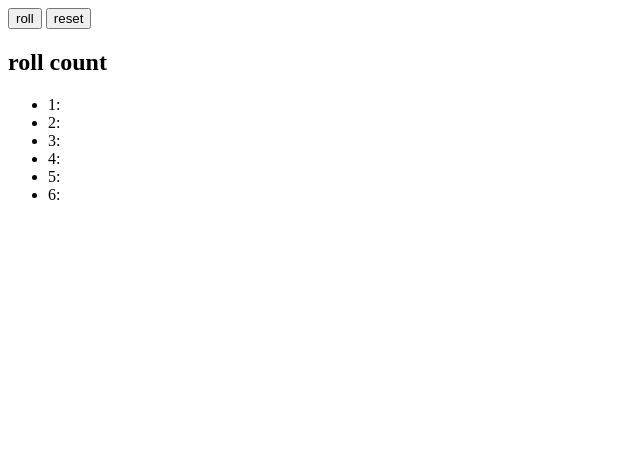
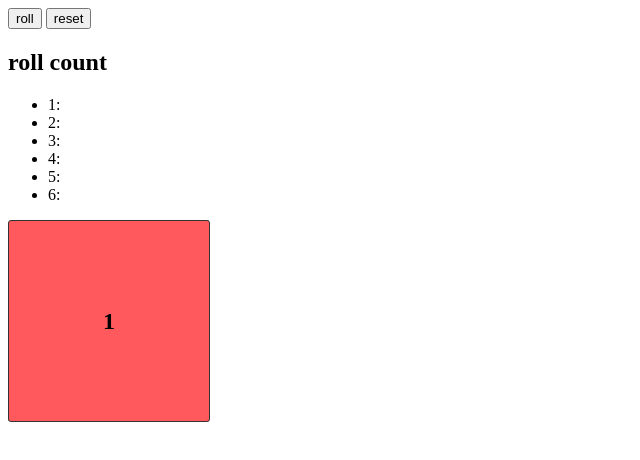
Before and after one commit to iamtraviscole/diceymcdiceface, a plain HTML site: page index.html in a window 1280 px wide. Shown: the whole page, without its empty margins (0-640 px from the left). Drawn offline with Linux system fonts and the light colour scheme.

Commit message:
add rollable die

```diff
--- a/assets/css/main.css
+++ b/assets/css/main.css
@@ -0,0 +1,80 @@
+.die-scene {
+  width: 200px;
+  height: 200px;
+  perspective: 600px;
+}
+
+.die {
+  width: 100%;
+  height: 100%;
+  position: relative;
+  transform-style: preserve-3d;
+  transform: translateZ(-100px);
+  transition: transform .25s;
+}
+
+.die-side {
+  position: absolute;
+  width: 200px;
+  height: 200px;
+  line-height: 200px;
+  text-align: center;
+  font-size: 24px;
+  font-weight: bold;
+  border: 1px solid #333;
+  border-radius: 3px;
+}
+
+.side-1 {
+  transform: rotateY(0deg) translateZ(100px);
+  background: #ff595e;
+}
+
+.side-2 {
+  transform: rotateY(90deg) translateZ(100px);
+  background: #ffCa3a;
+}
+
+.side-3 {
+  transform: rotateY(180deg) translateZ(100px);
+  background: #8ac926;
+}
+
+.side-4 {
+  transform: rotateY(-90deg) translateZ(100px);
+  background: #1982c4;
+}
+
+.side-5 {
+  transform: rotateX(90deg) translateZ(100px);
+  background: #6a4c93;
+}
+
+.side-6 {
+  transform: rotateX(-90deg) translateZ(100px);
+  background: #1aebcb;
+}
+
+.show-side-1 {
+  transform: translateZ(-100px) rotateY(0deg);
+}
+
+.show-side-2 {
+  transform: translateZ(-100px) rotateY(-90deg);
+}
+
+.show-side-3 {
+  transform: translateZ(-100px) rotateY(-180deg);
+}
+
+.show-side-4 {
+  transform: translateZ(-100px) rotateY(90deg);
+}
+
+.show-side-5 {
+  transform: translateZ(-100px) rotateX(-90deg);
+}
+
+.show-side-6 {
+  transform: translateZ(-100px) rotateX(90deg);
+}
--- a/assets/js/main.js
+++ b/assets/js/main.js
@@ -20,6 +20,10 @@ function reset() {
     <li>4: <span class="roll-4"></span></li>
     <li>5: <span class="roll-5"></span></li>
     <li>6: <span class="roll-6"></span></li>`
+  let lastClass = $('.die').classList.item(1)
+  if (lastClass) {
+    $('.die').classList.remove(lastClass)
+  }
 
   rollCount = {
     1: 0,
@@ -40,6 +44,15 @@ const handleRollCount = (num) => {
   $(`.roll-${num}`).innerHTML = rollCount[num]
 }
 
+const rollDie = (num) => {
+  let lastClass = $('.die').classList.item(1)
+  if (lastClass) {
+    $('.die').classList.remove(lastClass)
+  }
+
+  $('.die').classList.add(`show-side-${num}`)
+}
+
 $('.roll-button').addEventListener('click', () => {
   let num = randomOneToSix()
   $('.roll-result').innerHTML = 'rolled ' + num
@@ -48,6 +61,7 @@ $('.roll-button').addEventListener('click', () => {
     $('.winner').innerHTML = num + ' wins!'
     $('.roll-button').disabled = true
   }
+  rollDie(num)
 })
 
 $('.reset-button').addEventListener('click', () => {
--- a/index.html
+++ b/index.html
@@ -3,6 +3,7 @@
   <head>
     <meta charset="utf-8">
     <title>Dicey McDiceface</title>
+    <link rel="stylesheet" href="./assets/css/main.css">
   </head>
   <body>
     <button class="roll-button" type="button">roll</button>
@@ -21,6 +22,17 @@
   </div>
   <div class="winner"></div>
 
+  <div class="die-scene">
+    <div class="die">
+      <div class="die-side side-1">1</div>
+      <div class="die-side side-2">2</div>
+      <div class="die-side side-3">3</div>
+      <div class="die-side side-4">4</div>
+      <div class="die-side side-5">5</div>
+      <div class="die-side side-6">6</div>
+    </div>
+  </div>
+
   <script src="./assets/js/main.js"></script>
   </body>
 </html>
```
